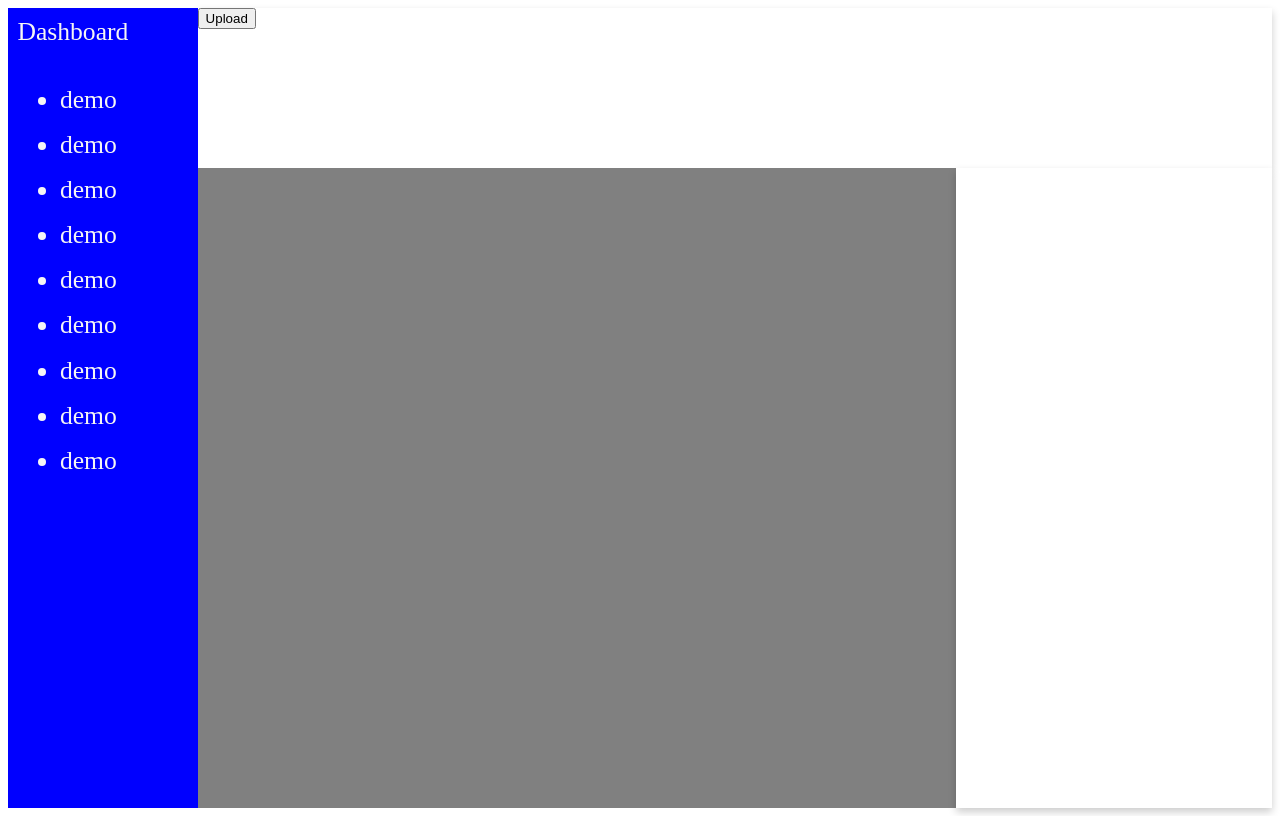
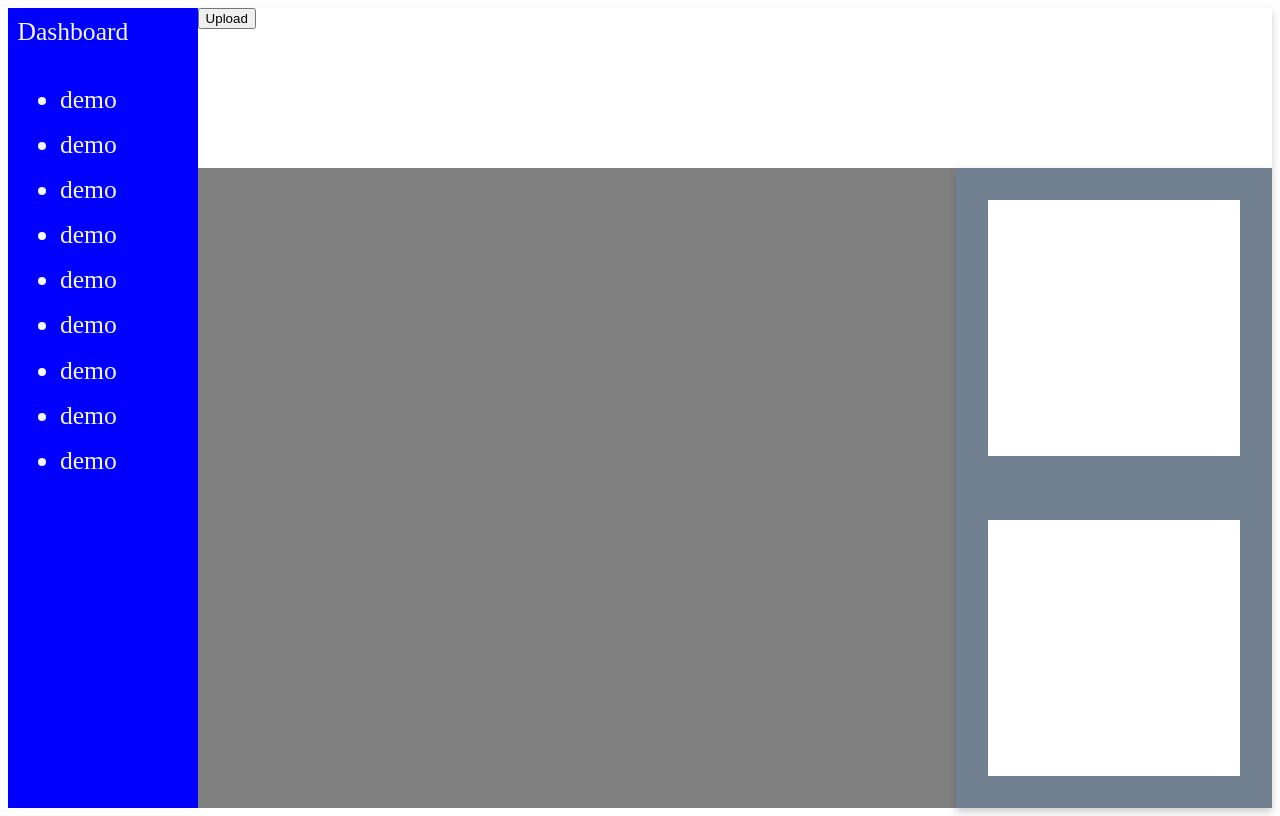
Before and after one commit to KingdomKlyuch/AdminDashboardTOP, a plain HTML site: page index.html in a window 1280 px wide. Drawn offline with Linux system fonts and the light colour scheme.

Commit message:
Make gridbox3 and 4 colors not match

```diff
--- a/styles.css
+++ b/styles.css
@@ -86,7 +86,7 @@
     align-items: center;
     height: 100%;
     width: 100%;
-    background-color: white;
+    background-color: slategrey;
   }
 
   .gridbox4-flexbox1,
```
